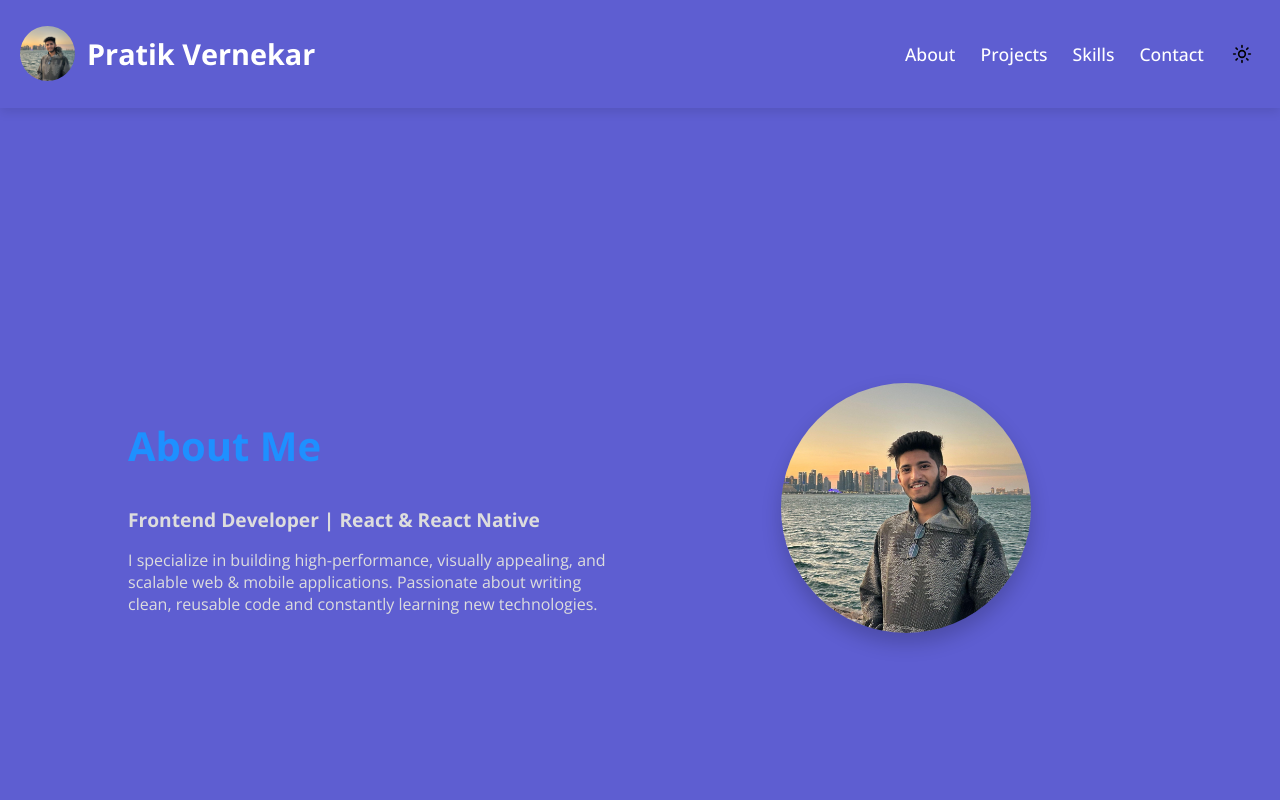
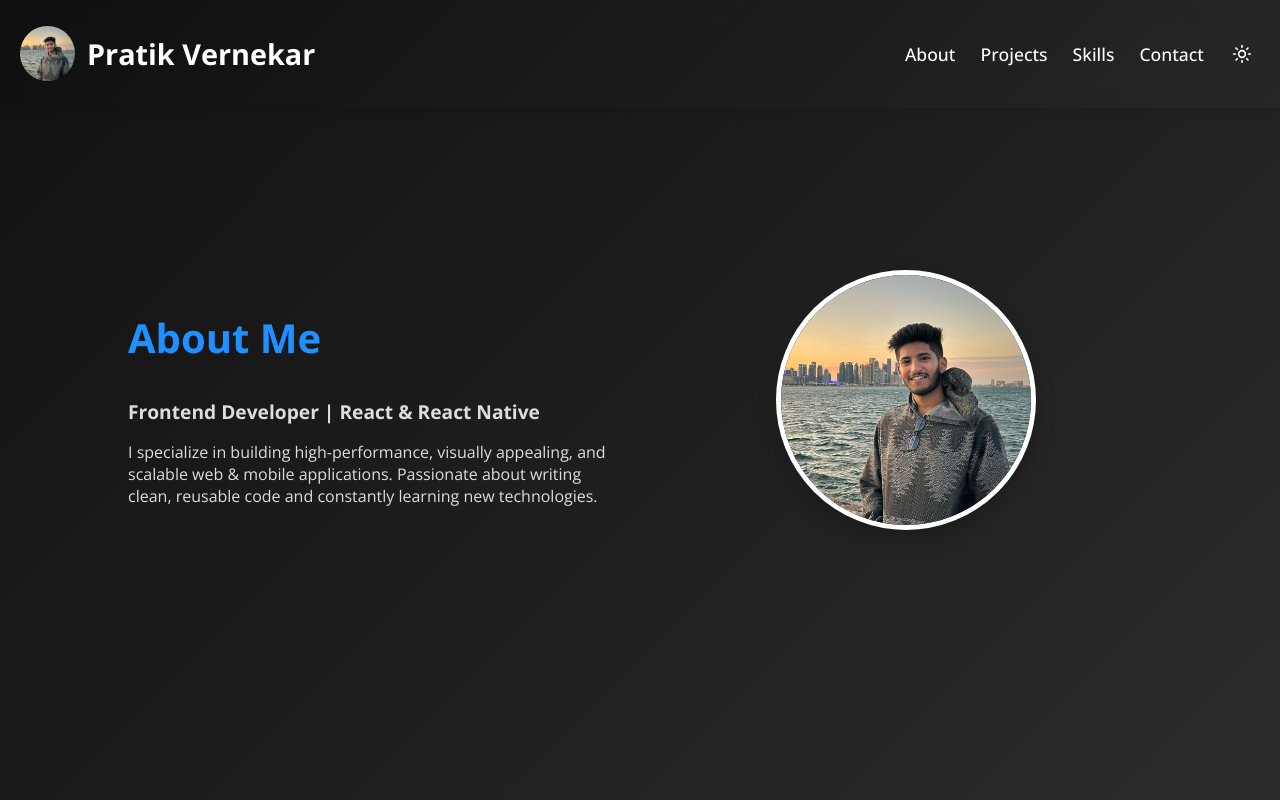
Before and after one commit to pratikvernekar/my-portfolio, a React (Vite) app: page / in a window 1280 px wide. Shown: the top 800 px of the page. Built offline with nearby package versions, Linux system fonts and the light colour scheme.

Commit message:
second commit

```diff
--- a/src/App.css
+++ b/src/App.css
@@ -5,12 +5,10 @@
 }
 
 .dark {
-  background: #5e5ed1;
   color: white;
 }
 
 .light {
-  background: white;
   color: black;
 }
 
--- a/src/components/Header.css
+++ b/src/components/Header.css
@@ -3,7 +3,7 @@
   justify-content: space-between;
   align-items: center;
   width: 100%;
-  position: sticky;
+  position: fixed;
   top: 0;
   left: 0;
   padding: 15px 20px;
--- a/src/components/Header.jsx
+++ b/src/components/Header.jsx
@@ -48,7 +48,7 @@ const Header = ({ toggleDarkMode, darkMode }) => {
         </nav>
 
         <button className="toggle-button" onClick={toggleDarkMode}>
-          {darkMode ? <Sun size={20} /> : <Moon size={20} />}
+          {darkMode ? <Sun size={20} color="white" /> : <Moon size={20} color="black" />}
         </button>
       </div>
     </header>
--- a/src/components/Section.css
+++ b/src/components/Section.css
@@ -61,6 +61,14 @@
   color: black;
 }
 
+.darkBorder{
+  border: 5px solid #ffffff;
+  border-radius: 10px;
+}
+.lightBorder{
+  border: 5px solid #3b3b3b;
+  border-radius: 10px;
+}
 /* Dark Mode Text */
 .dark .text h2 {
   color: #1e90ff;
--- a/src/components/Section.jsx
+++ b/src/components/Section.jsx
@@ -16,8 +16,12 @@ const Section = ({ id, title, children, darkMode }) => {
           </p>
         </div>
 
-        <div className="image-container">
-          <img src={profilePic} alt="Profile" className="profile-image" />
+        <div className={`image-container`}>
+          <img
+            src={profilePic}
+            alt="Profile"
+            className={`profile-image ${darkMode ? "darkBorder" : "lightBorder"}`}
+          />
         </div>
       </div>
     </section>
```
